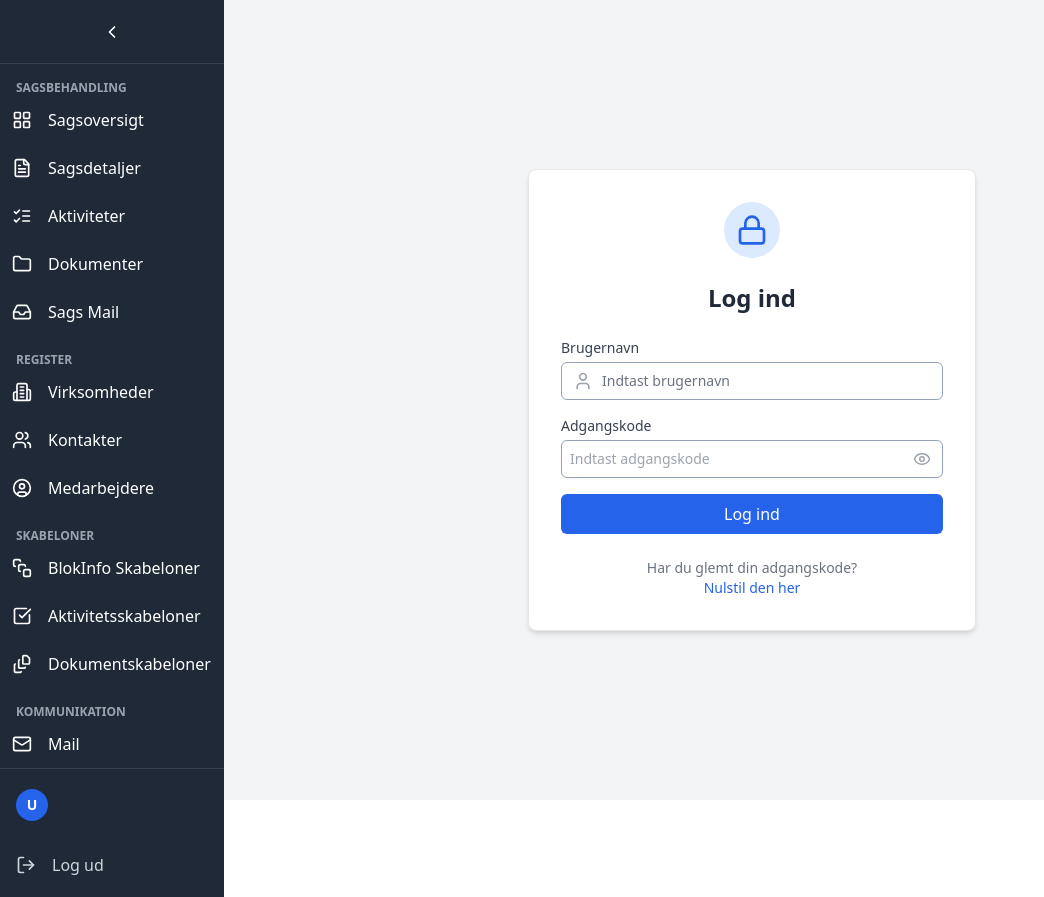
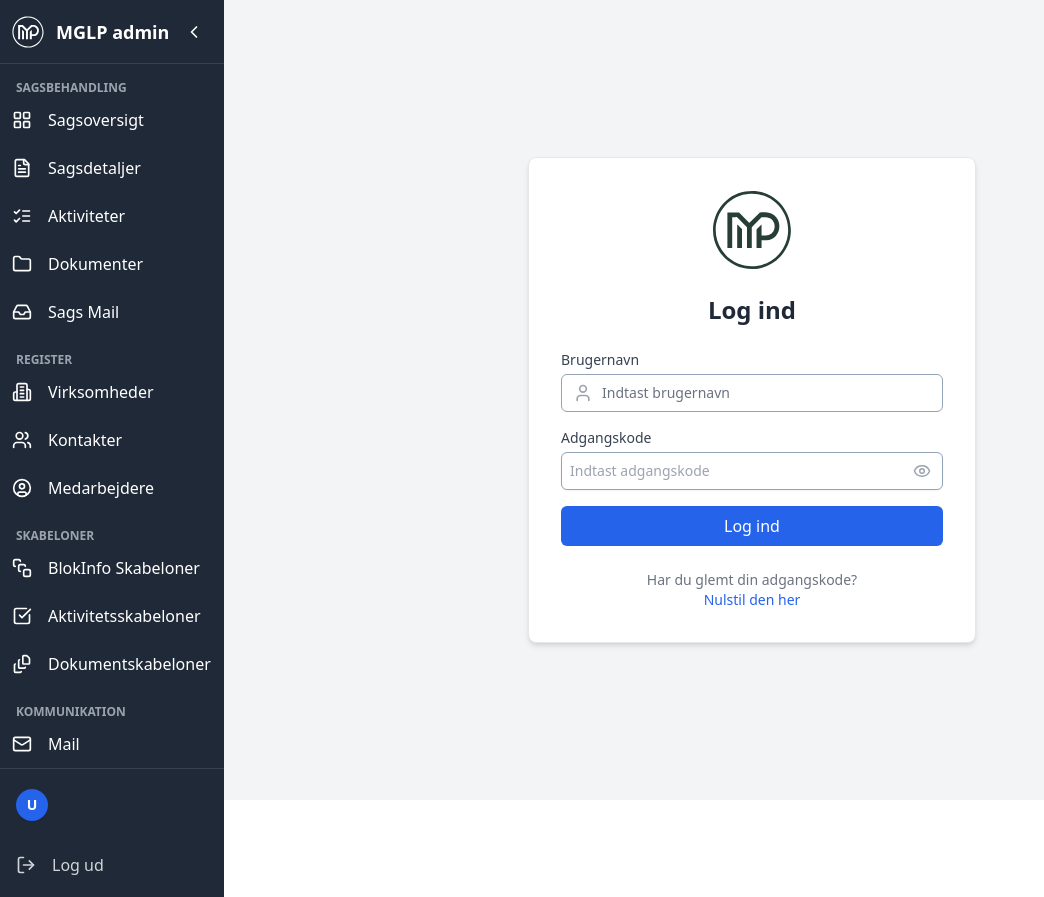
Before and after one commit to wouterc/mglp-frontend, a React (Vite) app: page /login in a window 1280 px wide. Both pictures are taken after a click on the button 32 px from the left and 31 px from the top of the page. Shown: the whole page, without its empty margins (0-1044 px from the left). Built offline with nearby package versions, Linux system fonts and the light colour scheme; no server answers.

Commit message:
Mail ready 27/12/2025

```diff
--- a/index.html
+++ b/index.html
@@ -1,13 +1,16 @@
 <!doctype html>
 <html lang="en">
+
 <head>
   <meta charset="UTF-8" />
-    <link rel="icon" type="image/svg+xml" href="/vite.svg" />
+  <link rel="icon" type="image/svg+xml" href="/LogoMGLP.svg" />
   <meta name="viewport" content="width=device-width, initial-scale=1.0" />
-    <title>Vite + React</title>
+  <title>MGLP administration</title>
 </head>
+
 <body>
   <div id="root"></div>
   <script type="module" src="/src/main.tsx"></script>
 </body>
+
 </html>
--- a/src/components/Layout.tsx
+++ b/src/components/Layout.tsx
@@ -70,7 +70,13 @@ function Layout({ children, aktivSide, setAktivSide, filterSidebar }: LayoutProp
     <div className="grid grid-cols-[auto_1fr_auto] h-screen bg-gray-100">
       {/* @# 2025-09-15 18:20 - Ændret fra w-20 til w-16 for lukket tilstand. */}
       <aside className={`bg-gray-800 text-white flex flex-col transition-all duration-300 ${erMenuAaben ? 'w-56' : 'w-16'}`}>
-        <div className="flex items-center justify-center p-4 border-b border-gray-700 h-16">
+        <div className={`flex items-center ${erMenuAaben ? 'justify-between px-3' : 'justify-center'} p-4 border-b border-gray-700 h-16 transition-all`}>
+          {erMenuAaben && (
+            <div className="flex items-center gap-3 overflow-hidden">
+              <img src="/LogoMGLP.svg" alt="MGLP" className="w-8 h-8 brightness-0 invert" />
+              <span className="font-semibold text-lg whitespace-nowrap">MGLP admin</span>
+            </div>
+          )}
           <button onClick={() => setErMenuAaben(!erMenuAaben)} className="p-2 rounded-md hover:bg-gray-700" title={erMenuAaben ? "Luk menu" : "Åbn menu"}>
             {erMenuAaben ? <ChevronLeft size={20} /> : <Menu size={20} />}
           </button>
--- a/src/pages/LoginPage.tsx
+++ b/src/pages/LoginPage.tsx
@@ -2,7 +2,7 @@ import React, { useState } from 'react';
 import { Link } from 'react-router-dom';
 import { api } from '../api';
 import { useAppState } from '../StateContext';
-import { Lock, User } from 'lucide-react';
+import { User } from 'lucide-react';
 import Button from '../components/ui/Button';
 import { PasswordInput } from '../components/ui/PasswordInput';
 
@@ -38,9 +38,7 @@ const LoginPage: React.FC = () => {
         <div className="min-h-screen bg-gray-100 flex items-center justify-center p-4">
             <div className="bg-white p-8 rounded-lg shadow-md w-full max-w-md border border-gray-200">
                 <div className="flex justify-center mb-6">
-                    <div className="bg-blue-100 p-3 rounded-full">
-                        <Lock className="text-blue-600 h-8 w-8" />
-                    </div>
+                    <img src="/LogoMGLP.svg" alt="MGLP" className="h-20 w-20" />
                 </div>
                 <h1 className="text-2xl font-bold text-center text-gray-800 mb-6">Log ind</h1>
 
```
Also changed, not shown: public/LogoMGLP.svg (added). Lines whose indentation alone changed are shown as unchanged.
